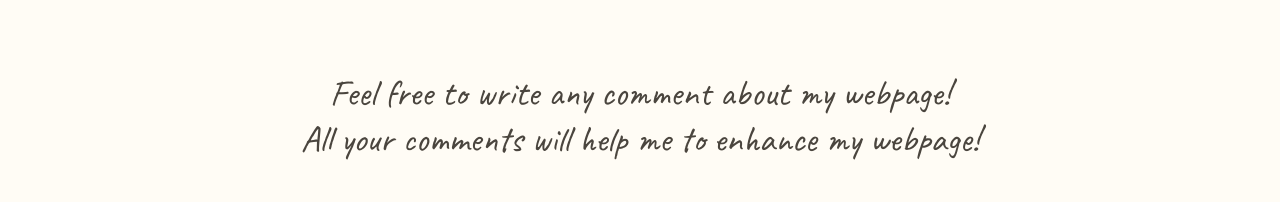
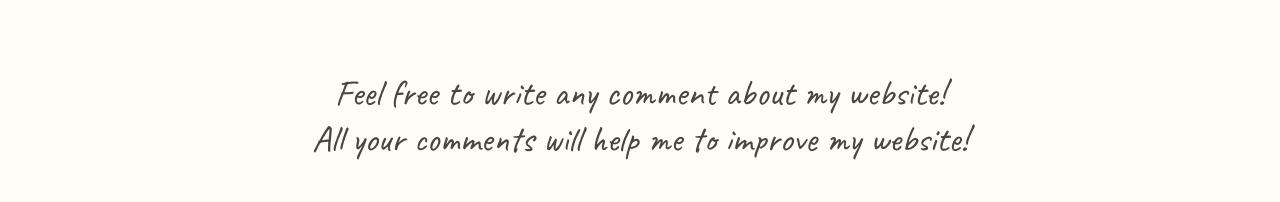
Before and after one commit to Liv0130/react-portfolio-app, a React (Create React App) app: page /support in a window 1280 px wide. Shown: the part 1034-1236 px from the top of the page. Built offline with nearby package versions, Linux system fonts and the light colour scheme; no server answers.

Commit message:
Updated details

```diff
--- a/src/components/Support.jsx
+++ b/src/components/Support.jsx
@@ -57,8 +57,8 @@ export default function Support() {
         <div className="comment-bubble">
           <div id="myComment">
             <p id="comment-mention">
-              Feel free to write any comment about my webpage!
-              <br /> All your comments will help me to enhance my webpage!
+              Feel free to write any comment about my website!
+              <br /> All your comments will help me to improve my website!
             </p>
             <div id="writeBtn" className="chat">
               <div className="background"></div>
```
